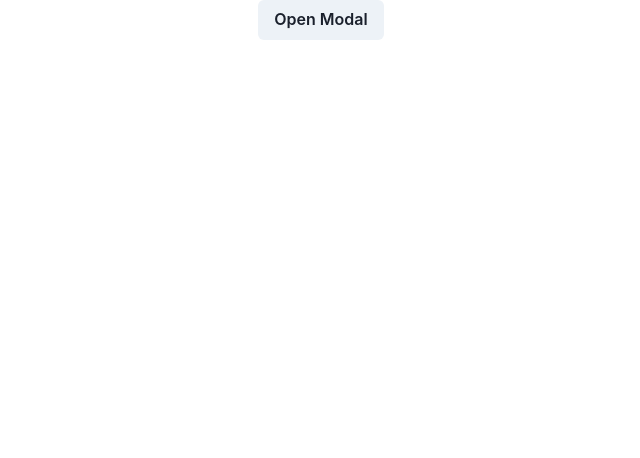
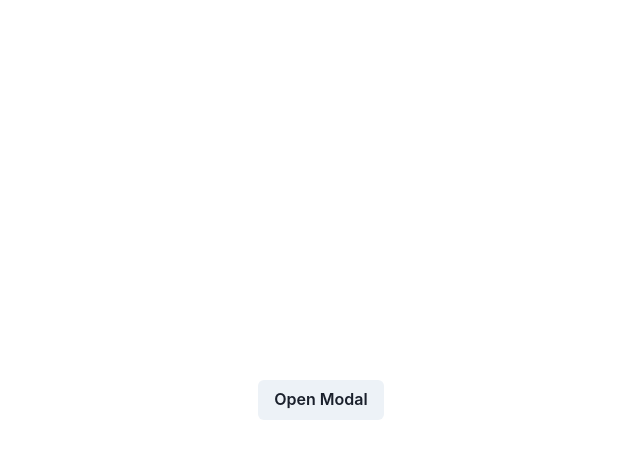
Before and after one commit to liamasis/broccoli-email-collector, a React (Create React App) app: page / in a window 1280 px wide. Shown: the top 458 px of the page, without its empty margins (319-959 px from the left). Built offline with nearby package versions, Linux system fonts and the light colour scheme.

Commit message:
center div

```diff
--- a/src/App.css
+++ b/src/App.css
@@ -8,6 +8,10 @@
 
 .App {
   text-align: center;
+  height: 100vh;
+  display: flex;
+  align-items: center;
+  justify-content: center;
 }
 .loginForm {
   width: 300px;
```
